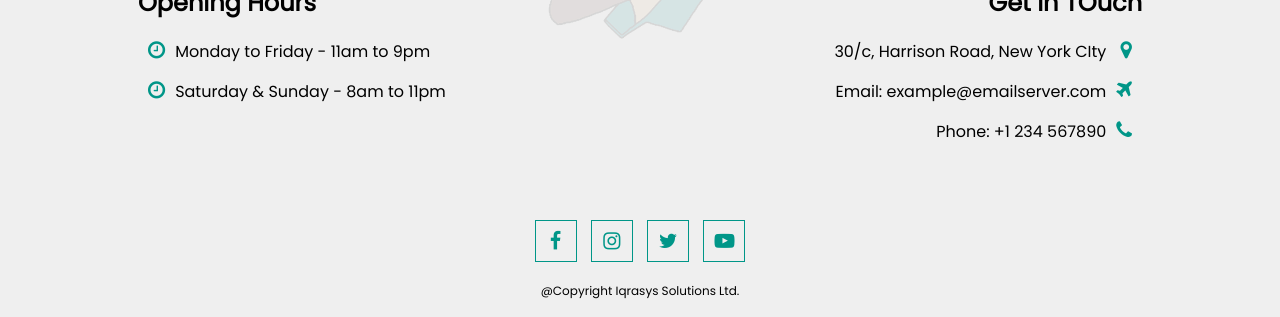
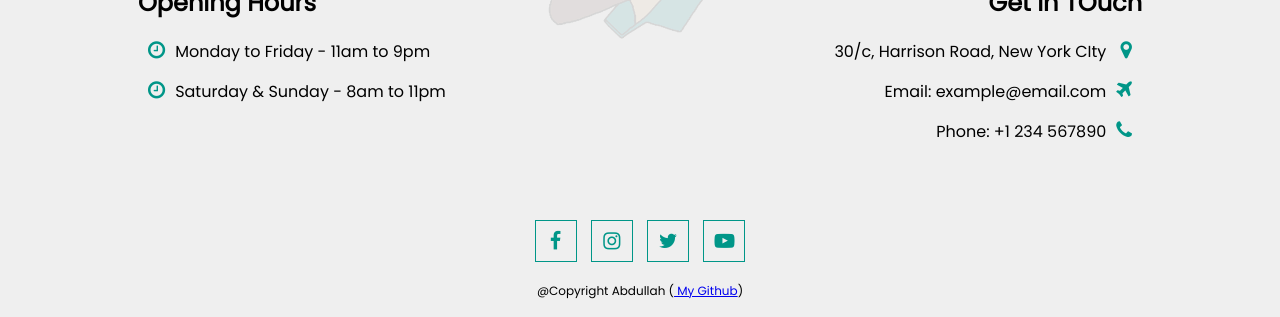
Before and after one commit to kawserabdullah/Website-Design-Static, a plain HTML site: page index.html in a window 1280 px wide. Shown: the part 3518-3835 px from the top of the page. Drawn offline with Linux system fonts and the light colour scheme; some packages are replaced by stand-ins of ours; a script that the page names is missing.

Commit message:
Updated footer

```diff
--- a/index.html
+++ b/index.html
@@ -200,7 +200,7 @@
             <div class="footer-right">
                 <h1>Get in TOuch</h1>
                 <p>30/c, Harrison Road, New York CIty <i class="fa fa-map-marker"></i></p>
-                <p>Email: example@emailserver.com<i class="fa fa-plane"></i></p>
+                <p>Email: example@email.com<i class="fa fa-plane"></i></p>
                 <p>Phone: +1 234 567890<i class="fa fa-phone"></i></p>
             </div>
         </div>
@@ -210,7 +210,7 @@
             <i class="fa fa-instagram"></i>
             <i class="fa fa-twitter"></i>
             <i class="fa fa-youtube-play"></i>
-            <p>@Copyright Iqrasys Solutions Ltd.</p>
+            <p>@Copyright Abdullah (<a href="https://github.com/kawserabdullah/"> My Github</a>)</p>
         </div>
      </section>
 
```
Also changed, not shown: style.css (+14 -0 lines).
